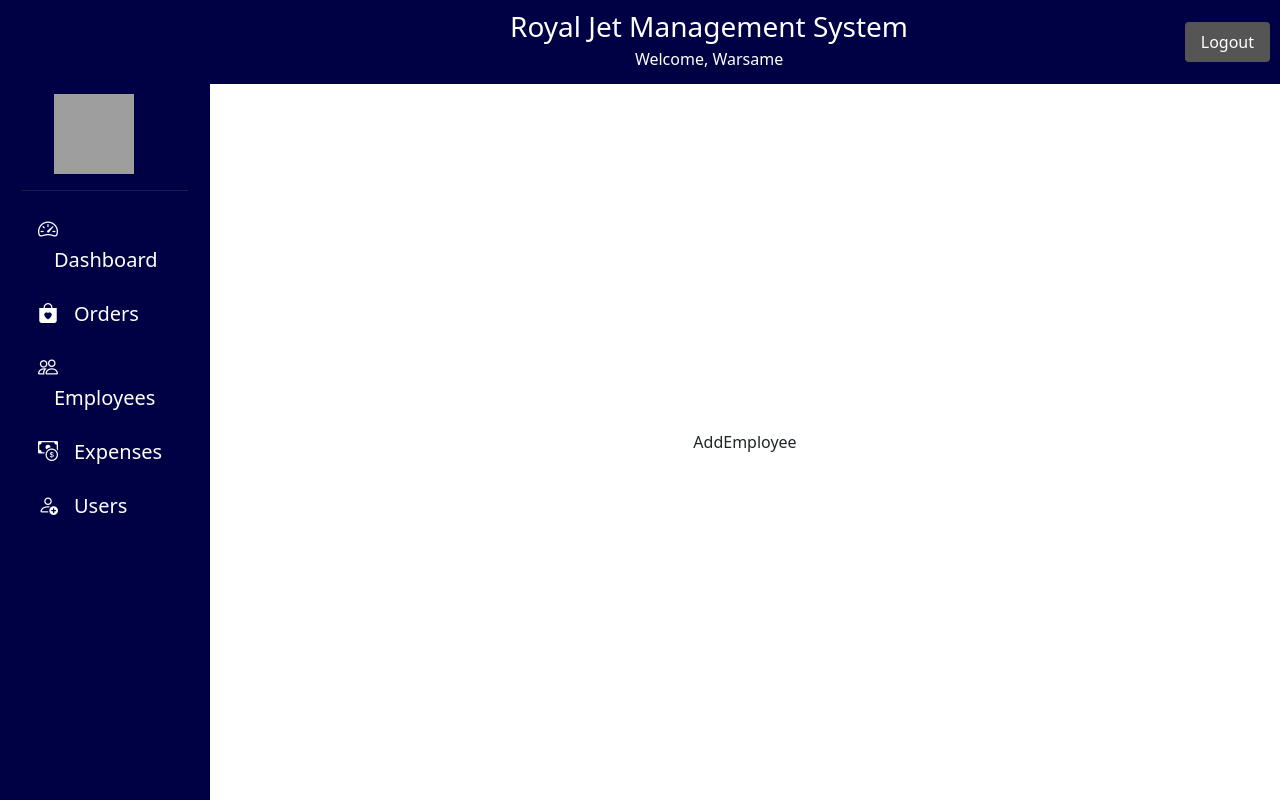
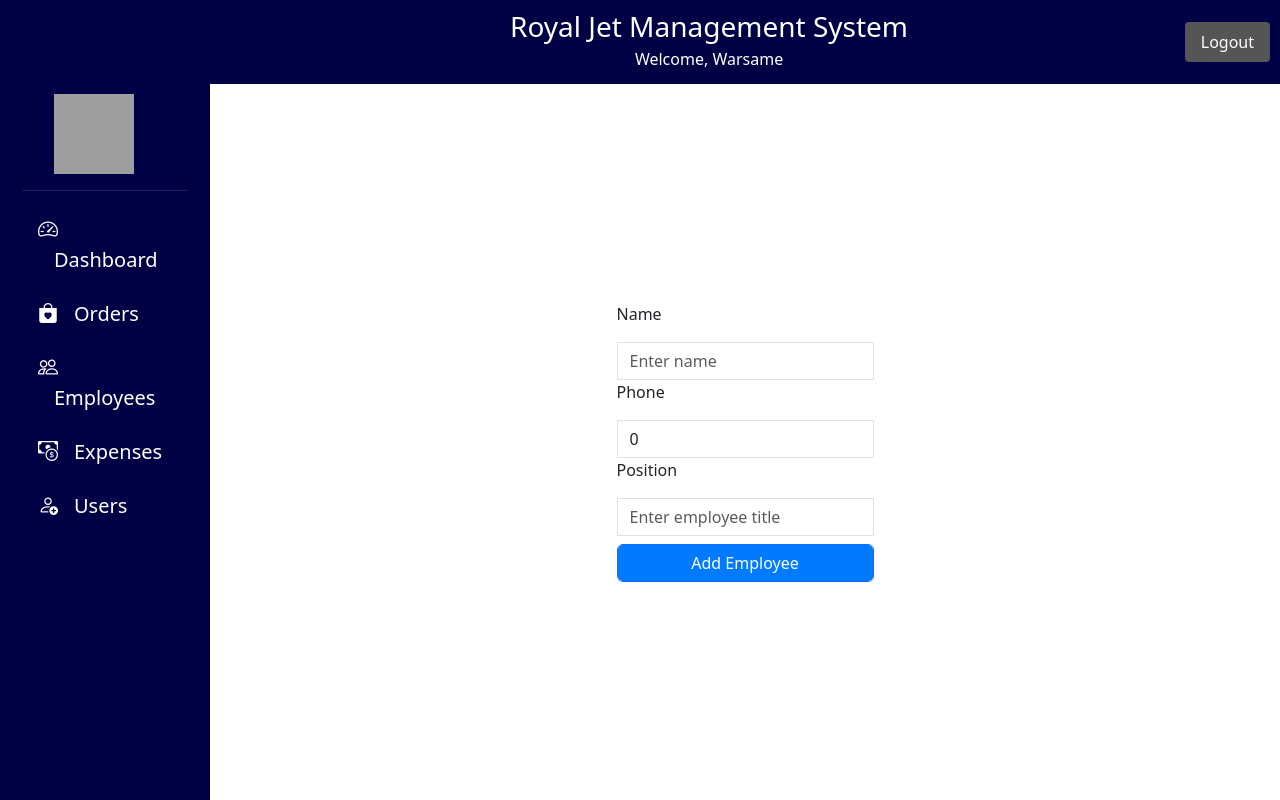
Before and after one commit to Hamda-Dahir/royaljet_project3, a React (Vite) app in the folder client/: page /add-employee in a window 1280 px wide. Built offline with nearby package versions, Linux system fonts and the light colour scheme; grey boxes are pictures that could not be loaded.

Commit message:
added add emp section

```diff
--- a/client/src/employee/AddEmployee.jsx
+++ b/client/src/employee/AddEmployee.jsx
@@ -29,7 +29,56 @@ function AddEmployee({ onClose }) {
     }
   };
 
-  return <div>AddEmployee</div>;
+  return (
+    <Form>
+      <Form.Group controlId="formName">
+        <Form.Label>Name</Form.Label>
+        <Form.Control
+          type="text"
+          name="name"
+          className="mt-2 form-control rounded-0 w-100"
+          value={newEmployeeData.name}
+          placeholder="Enter name"
+          onChange={handleInputChange}
+          required
+        />
+      </Form.Group>
+
+      <Form.Group controlId="formPhone">
+        <Form.Label>Phone</Form.Label>
+        <Form.Control
+          type="number"
+          name="phone"
+          className="mt-2 form-control rounded-0 w-100"
+          value={newEmployeeData.phone}
+          placeholder="Enter phone number"
+          onChange={handleInputChange}
+          required
+        />
+      </Form.Group>
+
+      <Form.Group controlId="formPosi">
+        <Form.Label>Position</Form.Label>
+        <Form.Control
+          type="text"
+          name="position"
+          className="mt-2 form-control rounded-0 w-100"
+          value={newEmployeeData.position}
+          placeholder="Enter employee title"
+          onChange={handleInputChange}
+          required
+        />
+      </Form.Group>
+
+      <Button
+        variant="primary"
+        onClick={handleAddEmployee}
+        className="mt-2 form-control rounded-10 w-100 mt-2"
+      >
+        Add Employee
+      </Button>
+    </Form>
+  );
 }
 
 export default AddEmployee;
```
